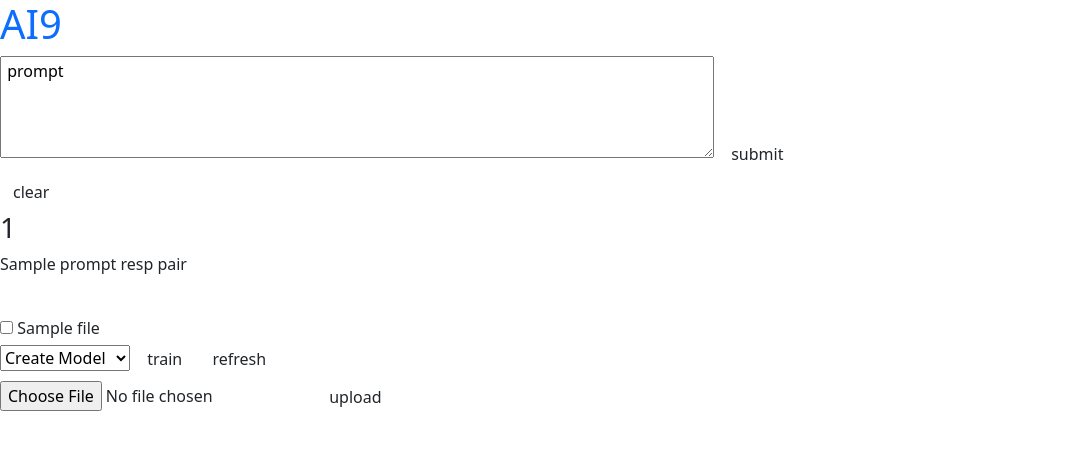
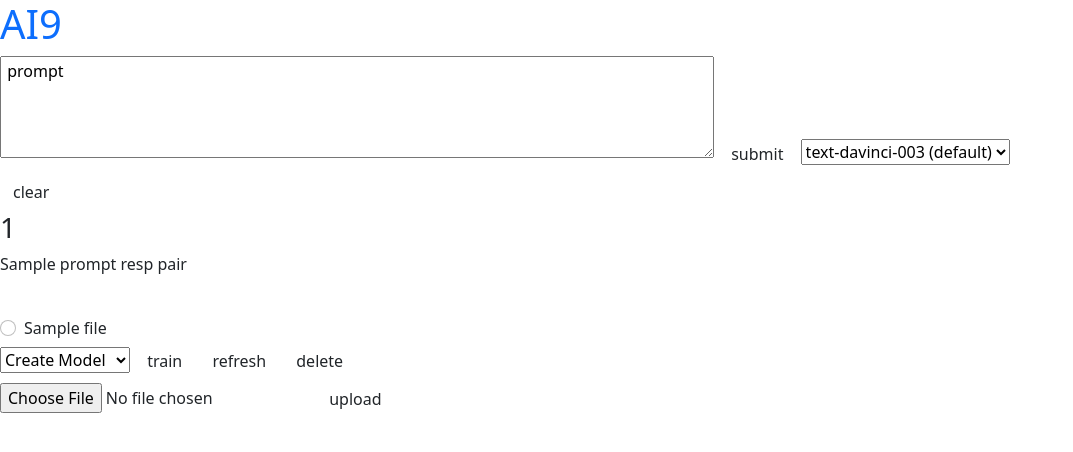
Before and after one commit to kaplannp/buildYourOpenAi, a Flask app: template templates/index.html in a window 1280 px wide. Shown: the top 452 px of the page, without its empty margins (0-1073 px from the left). Run offline with Flask 2, Linux system fonts and the light colour scheme; the template is opened without the code that fills it: most values are stand-ins (such as "Sample title", 1, 10 or a date in 2020).

Commit message:
deletes, and completion models
added deletes for files. Delete for prompt model not implemented

added ability to choose model for completions

```diff
--- a/app.py
+++ b/app.py
@@ -1,4 +1,6 @@
 import os
+from pathlib import Path
+import json
 
 from flask import Flask, render_template, request
 from werkzeug.utils import secure_filename
@@ -10,6 +12,9 @@ app.config["UPLOAD_FOLDER"] = "UploadedFiles"
 
 if not os.path.exists("UploadedFiles"):
     os.mkdir("UploadedFiles")
+
+
+
 
 VALID_FILE_EXTENSIONS = {"json"}
 def isValidFilename(filename):
@@ -52,6 +57,50 @@ class Controller:
     def removeHandler(self, name):
         del self._handlers[name]
 
+class PersistentAppData(dict):
+    '''
+    This class is a dictionary that stores and reads data in json format from
+    the passed file. It only reads when it is instantiated, which is fine, just
+    don't go messing with it's file with ANYTHING. This class handles the
+    writes automatically on the set. You also can't currently have two of these
+    objects with same filename, and I haven't protected you against that. If
+    things get bigger you might implement generator pattern
+    '''
+
+    def __init__(self, dataFilename):
+        self._filepath = os.path.join("MetaData", dataFilename)
+        if not os.path.exists("MetaData"):
+            os.mkdir("MetaData")
+        if not os.path.exists(self._filepath):
+            with(open(self._filepath, 'w')) as fid:
+                fid.write("{}")
+        with open(self._filepath, 'r') as json_file:
+            d = json.load(json_file)
+            for key, value in d.items():
+                super().__setitem__(key, value)
+
+    def __setitem__(self, key, value):
+        super().__setitem__(key, value)
+        with open(self._filepath, 'w') as file:
+            json.dump(self, file)
+
+    def invGet(self, inKey):
+        '''
+        This is slow, but I don't think it needs to be fast
+        '''
+        out = 'nokeyfoundidentifier39440133'
+        seenKey = False
+        for val, key in self.items():
+            if seenKey:
+                assert(inKey!=key), "duplicate key in inverse"
+            else:
+                if inKey == key:
+                    out = val
+                    seenKey=True
+        if not seenKey:
+            raise KeyError("key not in inverse")
+        return out
+
 class TemplateRenderer:
     '''
     This class is responsible for maintaining state of all of the variables that
@@ -92,7 +141,8 @@ class SubmitButtonHandler:
 
     def handle(self, request, templateGen):
         prompt = request.form.get('textbox')
-        response = self._apiManager.promptAi(prompt)
+        model = request.form.get("model")
+        response = self._apiManager.prompt(prompt, model=model)
         completion = response["choices"][0]["text"]
         self._prompts.append(prompt)
         self._responses.append(completion)
@@ -113,10 +163,11 @@ class FileListHandler:
     #TODO this class is starting to get large. You may wish to pull out
     # model managing from file managing from training queue.
 
-    def __init__(self, apiManager):
+    def __init__(self, apiManager, filenameLookup):
         self._apiManager = apiManager
         self._fileData = []
         self._fineTunes = []
+        self._filenameLookup = filenameLookup
 
     def handle(self, request, templateGen):
         if "refresh" in request.form:
@@ -125,6 +176,8 @@ class FileListHandler:
             self._upload()
         if "train" in request.form:
             self._train(request)
+        if "delete" in request.form:
+            self._delete(request)
         templateGen.set("files", self.getFilenames())
         templateGen.set("models", self.getModelnames())
 
@@ -137,7 +190,12 @@ class FileListHandler:
     def getFilenames(self):
         filenames = []
         for fileData in self._fileData:
-            filenames.append((fileData["id"], fileData["filename"]))
+            fileid = fileData["id"]
+            try:
+                filename = self._filenameLookup[fileid]
+            except KeyError:
+                filename = fileid
+            filenames.append((fileid, filename))
         return filenames
 
     def _refresh(self):
@@ -146,31 +204,53 @@ class FileListHandler:
         resp = self._apiManager.listFineTunes()
         self._fineTunes = resp["data"]
 
+    def _delete(self, request):
+        #the form.keys has other gunk too, so we compare it against filenames
+        #I was nice enough to throw an error if you can't find the country
+        delFile = ""
+        for reqFileId in request.form.keys():
+            for fileId, _ in self.getFilenames():
+                if fileId == reqFileId:
+                    delFile = reqFileId
+                    break
+        assert(delFile != "") #you did't find a file
+
+        #I think this should be fine because if the file was on the list,
+        #then it has definitely been uploaded, so you can delete it.
+        self._apiManager.deleteFile(delFile)
+        self._refresh()
+
     #TODO gotta refresh models automatically on startup
     def _train(self, request):
         #TODO considering making the checkbox a multiple choice
         #TODO this is untested. Difficult to make sure that the request has
         #gone through without being able to either monitor the finetunes, or
         #being able to run tests with the model
+
+        #the form.keys has other gunk too, so we compare it against filenames
+        #I was nice enough to throw an error if you can't find the country
         trainFile = ""
         for reqFileId in request.form.keys():
-            for filenamePair in self.getFilenames():
-                fileId = filenamePair[0]
+            for fileId, _ in self.getFilenames():
                 if fileId == reqFileId:
                     trainFile = reqFileId
                     break
         assert(trainFile != "") #you did't find a file
 
         model = request.form["model"]
-        self._apiManager.train(model, trainFile)
-
+        if model == "createModel":
+            self._apiManager.train(trainFile) #use default
+        else:
+            self._apiManager.train(model, trainFile)
 
     def _upload(self):
         fileStorage = request.files["fileChooser"]
+        #self._filenameLookup[filestorage.file
         assert(isValidFilename(fileStorage.filename)) #need to change for prod
         filename = secure_filename(fileStorage.filename)
         fileStorage.save(os.path.join(app.config['UPLOAD_FOLDER'], filename))
         resp = self._apiManager.uploadFile(filename)
+        self._filenameLookup[resp['id']] = filename
         self._refresh()
 
 
@@ -183,12 +263,14 @@ templateRenderer = TemplateRenderer("index.html",
 controller = Controller(apiManager, templateRenderer)
 submitButtonHandler = SubmitButtonHandler(apiManager)
 clearButtonHandler = ClearButtonHandler(submitButtonHandler)
-fileListHandler = FileListHandler(apiManager)
+filenameLookup = PersistentAppData('filenames.json')
+fileListHandler = FileListHandler(apiManager, filenameLookup)
 controller.registerHandler("submitPrompt", submitButtonHandler)
 controller.registerHandler("clear", clearButtonHandler)
 controller.registerHandler("refresh", fileListHandler)
 controller.registerHandler("train", fileListHandler)
 controller.registerHandler("upload", fileListHandler)
+controller.registerHandler("delete", fileListHandler)
 
 @app.route("/", methods=("GET","POST"))
 def main():
--- a/openAiApi.py
+++ b/openAiApi.py
@@ -4,9 +4,9 @@ class ApiManager:
     def __init__(self, apiKey):
         openai.api_key = apiKey
 
-    def promptAi(self, prompt):
+    def prompt(self, prompt, model="text-davinci-003"):
         response = openai.Completion.create(
-                model="text-davinci-003",
+                model=model,
                 prompt=prompt,
                 temperature=1.0
                 )
@@ -32,7 +32,7 @@ class ApiManager:
     def listFineTunes(self):
         return openai.FineTune.list()
 
-    def train(self, model, filename):
+    def train(self, filename, model="davinci"):
         openai.FineTune.create(training_file=filename, model=model)
 
 
--- a/templates/index.html
+++ b/templates/index.html
@@ -13,6 +13,12 @@
       <button class="btn btn-default" type="submit" name="submitPrompt">
         submit
       </button>
+      <select name="model">
+        <option value="text-davinci-003">text-davinci-003 (default)</option>
+	{% for model in models %}
+	  <option value="{{model}}">{{model}}</option>
+	{% endfor %}
+      </select>
     </form>
     <form method="post" action="{{ url_for("main")}}">
       <button class="btn btn-default" type="submit" name="clear">
@@ -25,10 +31,12 @@
     <br>
     {% endfor %}
     <form method="post" action="{{ url_for("main")}}">
-      {% for file in files %}
-        <input type="checkbox" id="{{ file[0] }}" name="{{ file[0] }}">
-        <label for="{{ file[0] }}"> {{ file[1] }} </label><br>
-      {% endfor %}
+      <div class="form-check">
+        {% for file in files %}
+          <input type="radio" class="form-check-input" id="{{ file[0] }}" name="{{ file[0] }}">
+	  <label class="form-check-label" for="{{ file[0] }}"> {{ file[1] }} </label><br>
+        {% endfor %}
+      </div>
       <select name="model">
         <option value="createModel">Create Model</option>
 	{% for model in models %}
@@ -41,6 +49,9 @@
       <button class="btn btn-default" type="submit" name="refresh">
         refresh
       </button>
+      <button class="btn btn-default" type="submit" name="delete">
+        delete
+      </button>
     </form>
     <form method="post" enctype="multipart/form-data" action="{{ url_for("main")}}">
       <input type="file", name="fileChooser">
```
